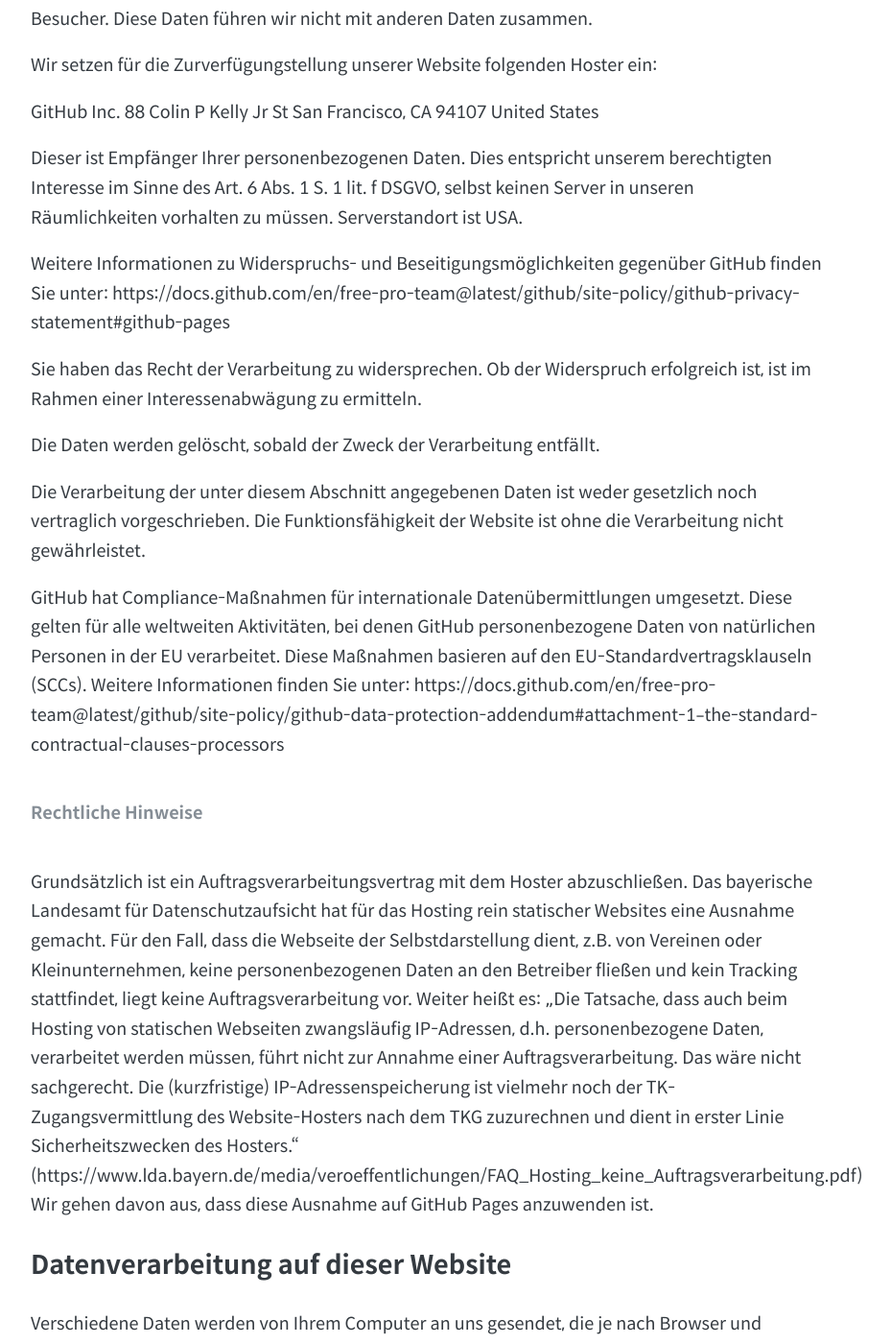
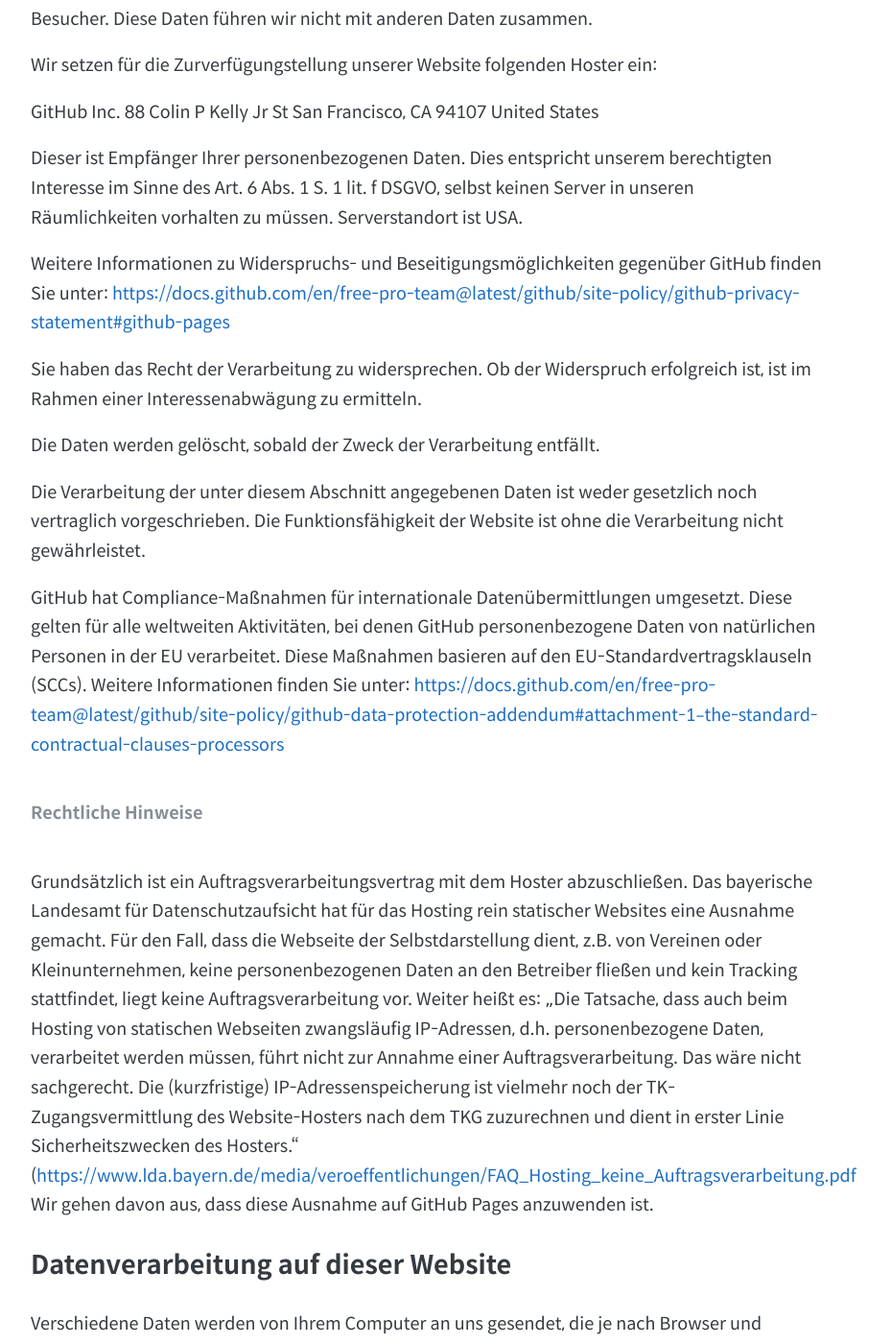
Before and after one commit to netbuk/blog, a Jekyll site: the page built from privacy.md, in a window 1280 px wide and 1400 px high, scrolled down 1911 px. Shown: the whole window at 96% size, without its empty margins (194-1123 px from the left). Built offline with Jekyll 4.4.1, drawn with Linux system fonts in a browser that asks for light colours; some of the changed lines change nothing that is shown; some of the changed text lies outside the part shown.

Commit message:
setting links in markdown

```diff
--- a/privacy.md
+++ b/privacy.md
@@ -33,7 +33,7 @@
 
 Dieser ist Empfänger Ihrer personenbezogenen Daten. Dies entspricht unserem berechtigten Interesse im Sinne des Art. 6 Abs. 1 S. 1 lit. f DSGVO, selbst keinen Server in unseren Räumlichkeiten vorhalten zu müssen. Serverstandort ist USA.
 
-Weitere Informationen zu Widerspruchs- und Beseitigungsmöglichkeiten gegenüber GitHub finden Sie unter: https://docs.github.com/en/free-pro-team@latest/github/site-policy/github-privacy-statement#github-pages
+Weitere Informationen zu Widerspruchs- und Beseitigungsmöglichkeiten gegenüber GitHub finden Sie unter: [https://docs.github.com/en/free-pro-team@latest/github/site-policy/github-privacy-statement#github-pages](https://docs.github.com/en/free-pro-team@latest/github/site-policy/github-privacy-statement#github-pages)
 
 Sie haben das Recht der Verarbeitung zu widersprechen. Ob der Widerspruch erfolgreich ist, ist im Rahmen einer Interessenabwägung zu ermitteln.
 
@@ -41,11 +41,11 @@
 
 Die Verarbeitung der unter diesem Abschnitt angegebenen Daten ist weder gesetzlich noch vertraglich vorgeschrieben. Die Funktionsfähigkeit der Website ist ohne die Verarbeitung nicht gewährleistet.
 
-GitHub hat Compliance-Maßnahmen für internationale Datenübermittlungen umgesetzt. Diese gelten für alle weltweiten Aktivitäten, bei denen GitHub personenbezogene Daten von natürlichen Personen in der EU verarbeitet. Diese Maßnahmen basieren auf den EU-Standardvertragsklauseln (SCCs). Weitere Informationen finden Sie unter: https://docs.github.com/en/free-pro-team@latest/github/site-policy/github-data-protection-addendum#attachment-1–the-standard-contractual-clauses-processors
+GitHub hat Compliance-Maßnahmen für internationale Datenübermittlungen umgesetzt. Diese gelten für alle weltweiten Aktivitäten, bei denen GitHub personenbezogene Daten von natürlichen Personen in der EU verarbeitet. Diese Maßnahmen basieren auf den EU-Standardvertragsklauseln (SCCs). Weitere Informationen finden Sie unter: [https://docs.github.com/en/free-pro-team@latest/github/site-policy/github-data-protection-addendum#attachment-1–the-standard-contractual-clauses-processors](https://docs.github.com/en/free-pro-team@latest/github/site-policy/github-data-protection-addendum#attachment-1–the-standard-contractual-clauses-processors)
 
 ###### Rechtliche Hinweise
 
-Grundsätzlich ist ein Auftragsverarbeitungsvertrag mit dem Hoster abzuschließen. Das bayerische Landesamt für Datenschutzaufsicht hat für das Hosting rein statischer Websites eine Ausnahme gemacht. Für den Fall, dass die Webseite der Selbstdarstellung dient, z.B. von Vereinen oder Kleinunternehmen, keine personenbezogenen Daten an den Betreiber fließen und kein Tracking stattfindet, liegt keine Auftragsverarbeitung vor. Weiter heißt es: „Die Tatsache, dass auch beim Hosting von statischen Webseiten zwangsläufig IP-Adressen, d.h. personenbezogene Daten, verarbeitet werden müssen, führt nicht zur Annahme einer Auftragsverarbeitung. Das wäre nicht sachgerecht. Die (kurzfristige) IP-Adressenspeicherung ist vielmehr noch der TK-Zugangsvermittlung des Website-Hosters nach dem TKG zuzurechnen und dient in erster Linie Sicherheitszwecken des Hosters.“ (https://www.lda.bayern.de/media/veroeffentlichungen/FAQ_Hosting_keine_Auftragsverarbeitung.pdf) Wir gehen davon aus, dass diese Ausnahme auf GitHub Pages anzuwenden ist.
+Grundsätzlich ist ein Auftragsverarbeitungsvertrag mit dem Hoster abzuschließen. Das bayerische Landesamt für Datenschutzaufsicht hat für das Hosting rein statischer Websites eine Ausnahme gemacht. Für den Fall, dass die Webseite der Selbstdarstellung dient, z.B. von Vereinen oder Kleinunternehmen, keine personenbezogenen Daten an den Betreiber fließen und kein Tracking stattfindet, liegt keine Auftragsverarbeitung vor. Weiter heißt es: „Die Tatsache, dass auch beim Hosting von statischen Webseiten zwangsläufig IP-Adressen, d.h. personenbezogene Daten, verarbeitet werden müssen, führt nicht zur Annahme einer Auftragsverarbeitung. Das wäre nicht sachgerecht. Die (kurzfristige) IP-Adressenspeicherung ist vielmehr noch der TK-Zugangsvermittlung des Website-Hosters nach dem TKG zuzurechnen und dient in erster Linie Sicherheitszwecken des Hosters.“ ([https://www.lda.bayern.de/media/veroeffentlichungen/FAQ_Hosting_keine_Auftragsverarbeitung.pdf](https://www.lda.bayern.de/media/veroeffentlichungen/FAQ_Hosting_keine_Auftragsverarbeitung.pdf) Wir gehen davon aus, dass diese Ausnahme auf GitHub Pages anzuwenden ist.
 
 ### Datenverarbeitung auf dieser Website
 Verschiedene Daten werden von Ihrem Computer an uns gesendet, die je nach Browser und Betriebssystemtyp, Version und Einstellung variieren. Einige von ihnen können sein:
@@ -61,7 +61,7 @@
 #### Cookies
 Cookies sind kleine Dateien, mit denen Sie bestimmte Informationen über das Gerät auf dem Zugangspunkt des Benutzers (PC, Smartphone usw.) speichern können. Sie dienen einerseits der Benutzerfreundlichkeit von Webseiten und damit den Benutzern (z. B. Protokollierung von Anmeldedaten). Andererseits werden sie verwendet, um die statistischen Daten der Website aufzuzeichnen und sie zum Zwecke der Verbesserung des Angebots analysieren zu können. Benutzer können die Verwendung von Cookies beeinflussen. Die meisten Browser haben die Möglichkeit, die Speicherung von Cookies einzuschränken oder zu verhindern. Es sollte jedoch beachtet werden, dass die Nutzung und insbesondere die Nutzung der Dienste ohne Cookies eingeschränkt ist.
 
-Sie können auf viele der Online-Werbe-Cookies des Unternehmens über die US-Webseite http://www.aboutads.info/choices/ oder der EU Webseite http://www.youronlinechoices.com/uk/your-ad-choices / zugreifen.
+Sie können auf viele der Online-Werbe-Cookies des Unternehmens über die US-Webseite [https://www.aboutads.info/choices/](https://www.aboutads.info/choices/) oder der EU Webseite [https://www.youronlinechoices.com/uk/your-ad-choices/](https://www.youronlinechoices.com/uk/your-ad-choices/) zugreifen.
 
 Die Internetpräsenz verwendet sogenannte "Session-Cookies", um eine dauerhafte Anmeldung zu ermöglichen. Sie werden nach dem Ende des Internetangebots automatisch gelöscht. Für die Anzeige der Website (ohne Benutzerkonto) sind keine Cookies erforderlich. Um zu verhindern, dass Cookies gespeichert werden, müssen Sie in den Browsereinstellungen "Cookies nicht akzeptieren" auswählen. Wenn Cookies vom Browser nicht akzeptiert werden, kann die Funktionalität der Dienste eingeschränkt werden. Von h. Dies sollte jedoch nicht der Fall sein, da ein Sitzungs-Cookie nur für die Editor-Funktion erforderlich ist.
 
```
